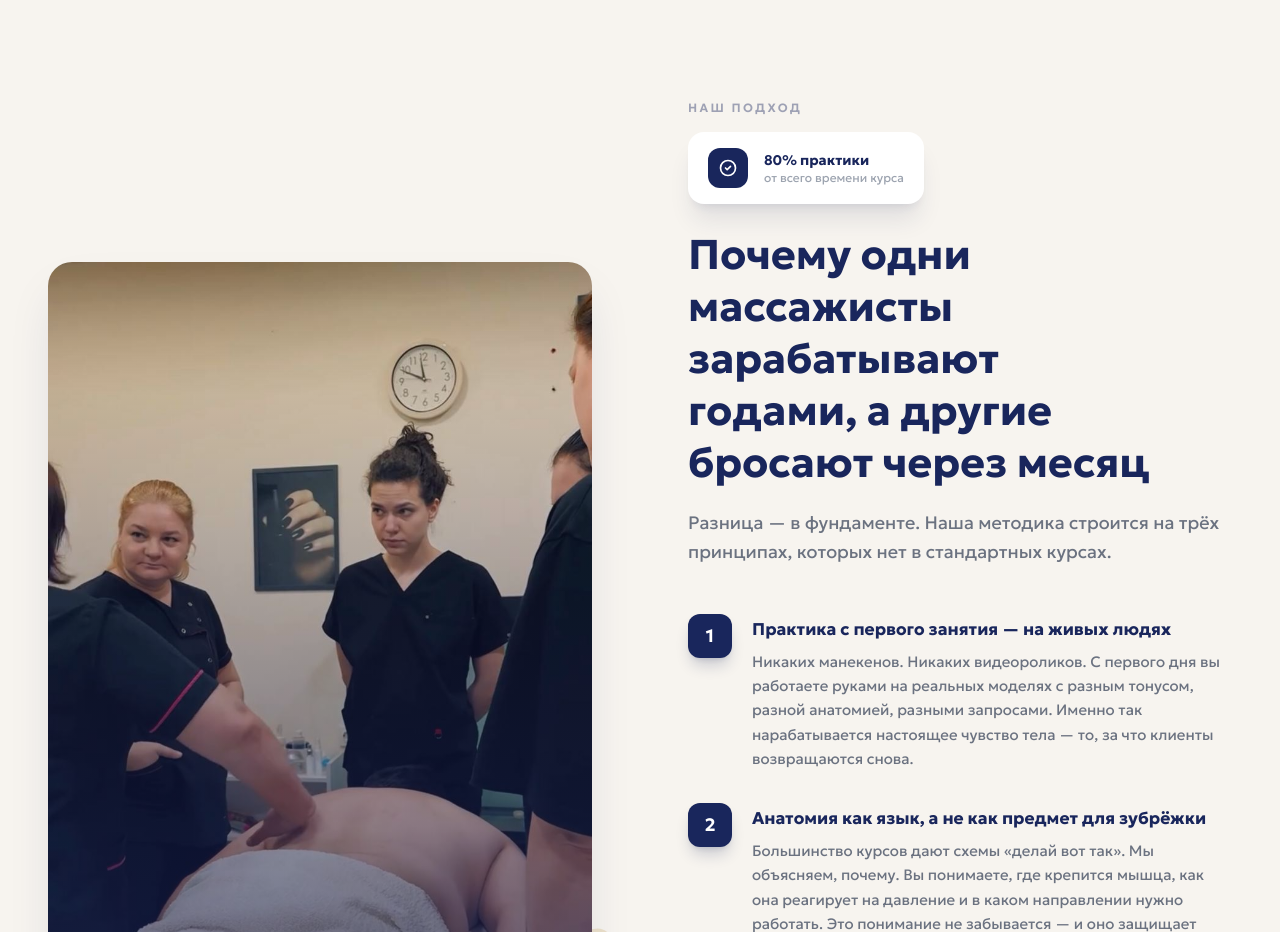
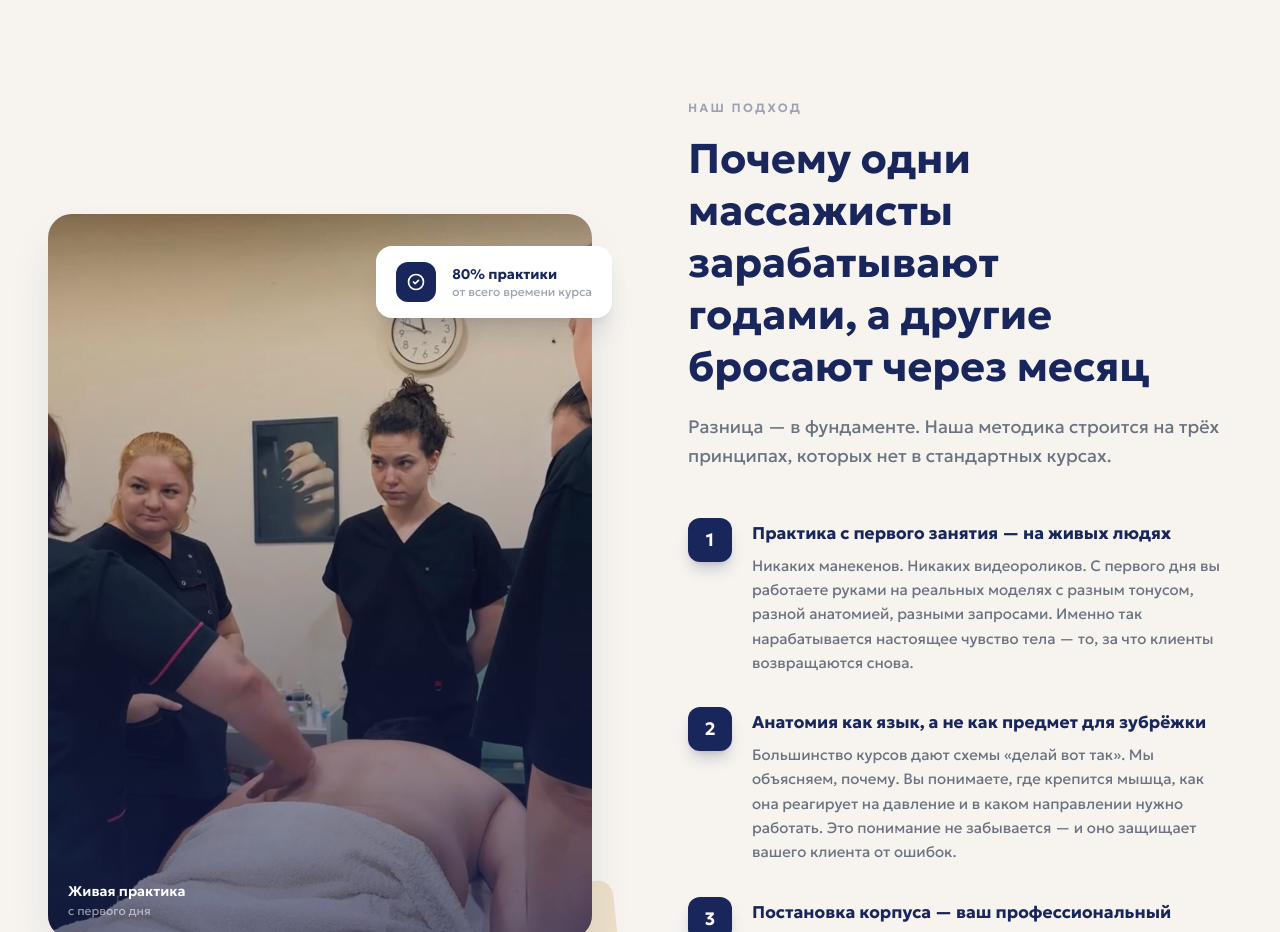
Before and after one commit to daolongfupro-prog/school-site2, a React (Vite) app: page / in a window 1280 px wide. Shown: the part 1780-2712 px from the top of the page. Built offline with nearby package versions, Linux system fonts and the light colour scheme.

Commit message:
UniqueMethod: плашка 80% обратно на фото, поднята к верху (top-8 -right-5)
Co-Authored-By: Claude Sonnet 4.6 <noreply@anthropic.com>

```diff
--- a/src/components/UniqueMethod.jsx
+++ b/src/components/UniqueMethod.jsx
@@ -37,6 +37,24 @@ export default function UniqueMethod() {
                 <p className="text-white/55 text-xs mt-0.5">{m.photoCaptionSub}</p>
               </div>
             </div>
+
+            <motion.div
+              initial={{ opacity: 0, y: 20 }}
+              whileInView={{ opacity: 1, y: 0 }}
+              viewport={{ once: true }}
+              transition={{ delay: 0.5, duration: 0.5 }}
+              className="absolute top-8 -right-5 bg-white rounded-2xl px-5 py-4 shadow-xl shadow-navy/10 flex items-center gap-4"
+            >
+              <div className="w-10 h-10 rounded-xl bg-navy flex items-center justify-center flex-shrink-0">
+                <svg className="w-5 h-5 text-white" fill="none" stroke="currentColor" viewBox="0 0 24 24">
+                  <path strokeLinecap="round" strokeLinejoin="round" strokeWidth={2} d="M9 12l2 2 4-4m6 2a9 9 0 11-18 0 9 9 0 0118 0z" />
+                </svg>
+              </div>
+              <div>
+                <p className="font-bold text-navy text-sm">{m.floatNum} {m.floatSub}</p>
+                <p className="text-gray-400 text-xs">{m.floatLabel}</p>
+              </div>
+            </motion.div>
           </motion.div>
 
           {/* Text */}
@@ -49,23 +67,6 @@ export default function UniqueMethod() {
             >
               {m.tag}
             </motion.p>
-
-            <motion.div
-              initial={{ opacity: 0, y: 16 }}
-              animate={inView ? { opacity: 1, y: 0 } : {}}
-              transition={{ duration: 0.5, delay: 0.08 }}
-              className="inline-flex items-center gap-4 bg-white rounded-2xl px-5 py-4 shadow-xl shadow-navy/10 mb-6"
-            >
-              <div className="w-10 h-10 rounded-xl bg-navy flex items-center justify-center flex-shrink-0">
-                <svg className="w-5 h-5 text-white" fill="none" stroke="currentColor" viewBox="0 0 24 24">
-                  <path strokeLinecap="round" strokeLinejoin="round" strokeWidth={2} d="M9 12l2 2 4-4m6 2a9 9 0 11-18 0 9 9 0 0118 0z" />
-                </svg>
-              </div>
-              <div>
-                <p className="font-bold text-navy text-sm">{m.floatNum} {m.floatSub}</p>
-                <p className="text-gray-400 text-xs">{m.floatLabel}</p>
-              </div>
-            </motion.div>
 
             <motion.h2
               initial={{ opacity: 0, y: 20 }}
```
